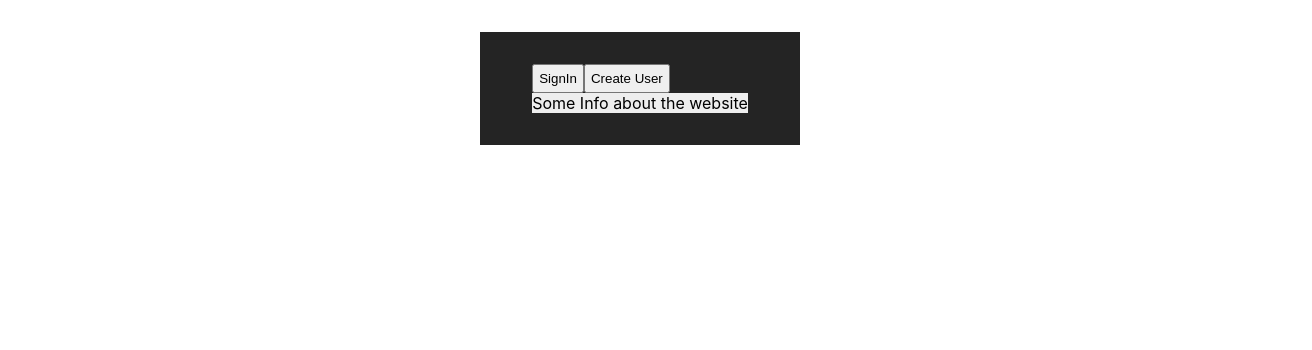
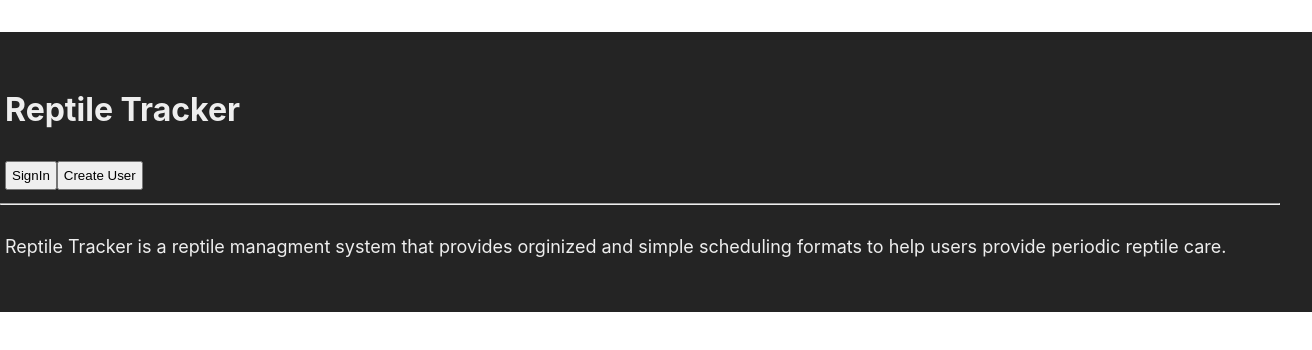
Before and after one commit to josh-20/ReptileUi, a React (Vite) app: page / in a window 1280 px wide. Shown: the top 350 px of the page, 1312 px wide, since content can reach past the window. Built offline with nearby package versions, Linux system fonts and the light colour scheme.

Commit message:
update to styling for signIn, createUser, Homepage

```diff
--- a/src/pages/CreateUser.css
+++ b/src/pages/CreateUser.css
@@ -21,6 +21,7 @@ body {
   }
 .signup-form {
     display: flex;
+    width: 100vw;
     background-color: #eee;
     margin: 0;
     padding: 2rem;
@@ -35,5 +36,12 @@ body {
   }
   .signup-form button {
     width: fit-content;
+    padding: 5px;
     margin: 5px;
+    transition-duration: 0.4ms;
   }
+
+  .signup-form button:hover {
+    background-color: #eee;
+    color: gray;
+  }
--- a/src/pages/HomePage.css
+++ b/src/pages/HomePage.css
@@ -1,6 +1,8 @@
 .home-nav {
     display: flex;
     background-color: #242424;
+    width: 100vw;
+    padding: 5px;
 }
 
 .home-nav button {
@@ -18,7 +20,19 @@
     align-items: baseline;
     flex-direction: column;
 }
-.home-div div {
-    display: block;
-    background-color:#eee;
+.Nav-div {
+    background-color: #242424;
 }
+hr {
+    color: #eee;
+    width: 100vw;
+}
+h1 {
+    color: #eee;
+    padding: 5px;
+}
+p {
+    color: #eee;
+    font-size: large;
+    padding: 5px;
+}
--- a/src/pages/Homepage.tsx
+++ b/src/pages/Homepage.tsx
@@ -4,13 +4,15 @@ export const HomePage = () => {
     const navigate = useNavigate();
     return(
         <div className="home-div">
-            <nav className="home-nav">
-                <button onClick={() => {navigate("/signin",{replace: true})}}>SignIn</button>
-                <button onClick={() => {navigate("/createUser",{replace: true})}}>Create User</button>
-            </nav>
-            <div>
-                Some Info about the website
+            <h1>Reptile Tracker</h1>
+            <div className="Nav-div">
+                <nav className="home-nav">
+                    <button onClick={() => {navigate("/signin",{replace: true})}}>SignIn</button>
+                    <button onClick={() => {navigate("/createUser",{replace: true})}}>Create User</button>
+                </nav>
             </div>
+            <hr/>
+                <p>Reptile Tracker is a reptile managment system that provides orginized and simple scheduling formats to help users provide periodic reptile care.</p>
         </div>
     )
 }
--- a/src/pages/SignIn.tsx
+++ b/src/pages/SignIn.tsx
@@ -22,12 +22,13 @@ export const SignIn = () => {
     }
     return(
         <form className="sigin-form">
+            <h1>Sign In</h1>
             <label>
-                Email
+                Email:
                 <input type="email" onChange={e => setEmail(e.target.value)}/>
             </label>
             <label>
-                Password
+                Password:
                 <input type="password" onChange={e => setPassword(e.target.value)} />
             </label>
             <button type="button" onClick={login}>Sign in</button>
--- a/src/pages/Signin.css
+++ b/src/pages/Signin.css
@@ -1,5 +1,7 @@
 .sigin-form {
     display: flex;
+    margin: 0;
+    padding: 2rem;
     background-color: #eee;
     justify-content: center;
     align-items: center;
```
